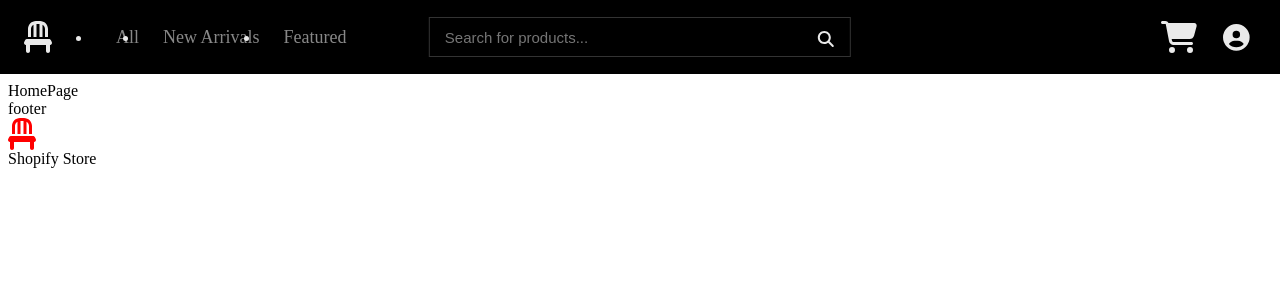
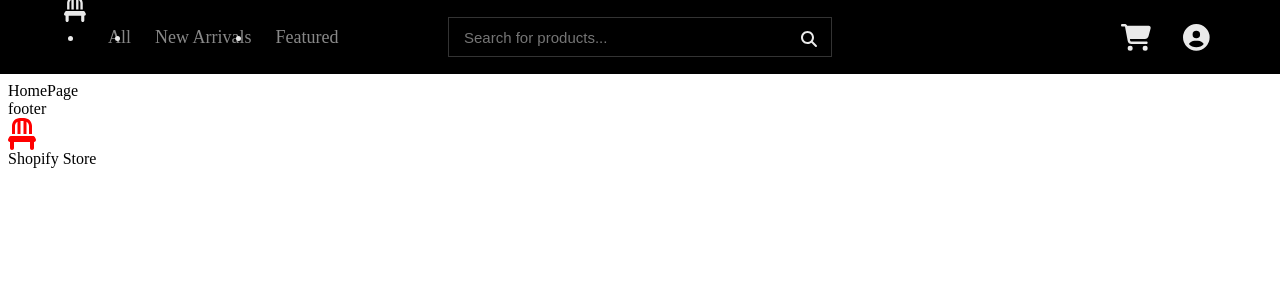
Before and after one commit to xunxee/shopifyStore, a React app: page / in a window 1280 px wide. Shown: the top 300 px of the page. Built offline with nearby package versions, Linux system fonts and the light colour scheme; what emotion-reset would draw is missing.

Commit message:
Add: TitleContainer 컴포넌트의 로고에 애니메이션 기능을 추가 - hover시 Logo 아이콘의 크기를 25px에서 28px로 커지도록 설정

```diff
--- a/src/Header/HeaderPage.jsx
+++ b/src/Header/HeaderPage.jsx
@@ -18,8 +18,6 @@ import LoginPage from '../LoginPage/LoginPage';
 import { get } from '../utils';
 
 const Container = styled.div({
-  display: 'flex',
-  justifyContent: 'center',
   position: 'fixed',
   top: '0',
   left: '0',
@@ -30,12 +28,13 @@ const Container = styled.div({
 
 const NavBarLayout = styled.div({
   display: 'flex',
-  justifyContent: 'space-between',
+  justifyContent: 'space-evenly',
   alignItems: 'center',
-  width: '100%',
+  width: '90%',
   maxWidth: '1920px',
   height: '74px',
-  padding: '0 1.5rem',
+  marginRight: 'auto',
+  marginLeft: 'auto',
   color: '#EAEAEA',
   backgroundColor: '#000000',
 });
--- a/src/Header/PurchaseContainer.jsx
+++ b/src/Header/PurchaseContainer.jsx
@@ -7,6 +7,7 @@ import {
 } from '@fortawesome/free-solid-svg-icons';
 
 const Container = styled.div({
+  width: '100%',
   display: 'flex',
   justifyContent: 'flex-end',
   '& button': {
@@ -14,18 +15,23 @@ const Container = styled.div({
     border: '0',
     outline: '0',
     backgroundColor: 'transparent',
+    cursor: 'pointer',
   },
 });
 
 export default function PurchaseContainer({ onClick }) {
   return (
     <Container>
+      <button
+        type="button"
+      >
         <FontAwesomeIcon
           title="shoppingCart"
           icon={faCartShopping}
           size="2x"
           color="#EAEAEA"
         />
+      </button>
       <button
         type="button"
         onClick={onClick}
--- a/src/Header/SearchBarContainer.jsx
+++ b/src/Header/SearchBarContainer.jsx
@@ -4,11 +4,9 @@ import { FontAwesomeIcon } from '@fortawesome/react-fontawesome';
 import { faMagnifyingGlass } from '@fortawesome/free-solid-svg-icons';
 
 const Container = styled.div({
-  position: 'absolute',
-  left: '50%',
-  width: '33%',
+  position: 'relative',
+  width: '100%',
   margin: '0',
-  transform: 'translate(-50%)',
   '& input': {
     width: '100%',
     height: '40px',
--- a/src/Header/TitleContainer.jsx
+++ b/src/Header/TitleContainer.jsx
@@ -8,18 +8,32 @@ import { faChair } from '@fortawesome/free-solid-svg-icons';
 const Container = styled.div({
   display: 'flex',
   alignItems: 'center',
+  position: 'relative',
+  width: '100%',
+});
+
+const Logo = styled.div({
+  position: 'absolute',
+  top: '-25%',
+  left: 0,
+  fontSize: '25px',
+  transitionDuration: '0.3s',
+  ':hover': {
+    fontSize: '28px',
+  },
 });
 
 const List = styled.ul({
   display: 'flex',
+  paddingLeft: '20px',
 });
 
 const Item = styled.li({
   '& a': {
-    color: '#888888',
     marginLeft: '24px',
     fontSize: '18px',
     textDecoration: 'none',
+    color: '#888888',
     cursor: 'pointer',
     '&:hover': {
       color: '#FFFFFF',
@@ -32,12 +46,14 @@ export default function TitleContainer() {
   return (
     <Container>
       <Link to="/">
-        <FontAwesomeIcon
-          title="chair"
-          icon={faChair}
-          size="2x"
-          color="#EAEAEA"
-        />
+        <Logo>
+          <FontAwesomeIcon
+            className="logo"
+            title="chair"
+            icon={faChair}
+            color="#EAEAEA"
+          />
+        </Logo>
       </Link>
       <List>
         <Item>
```
Also changed, not shown: 1 other file (tests, documents, lock files or other folders). Lines whose indentation alone changed are shown as unchanged.
